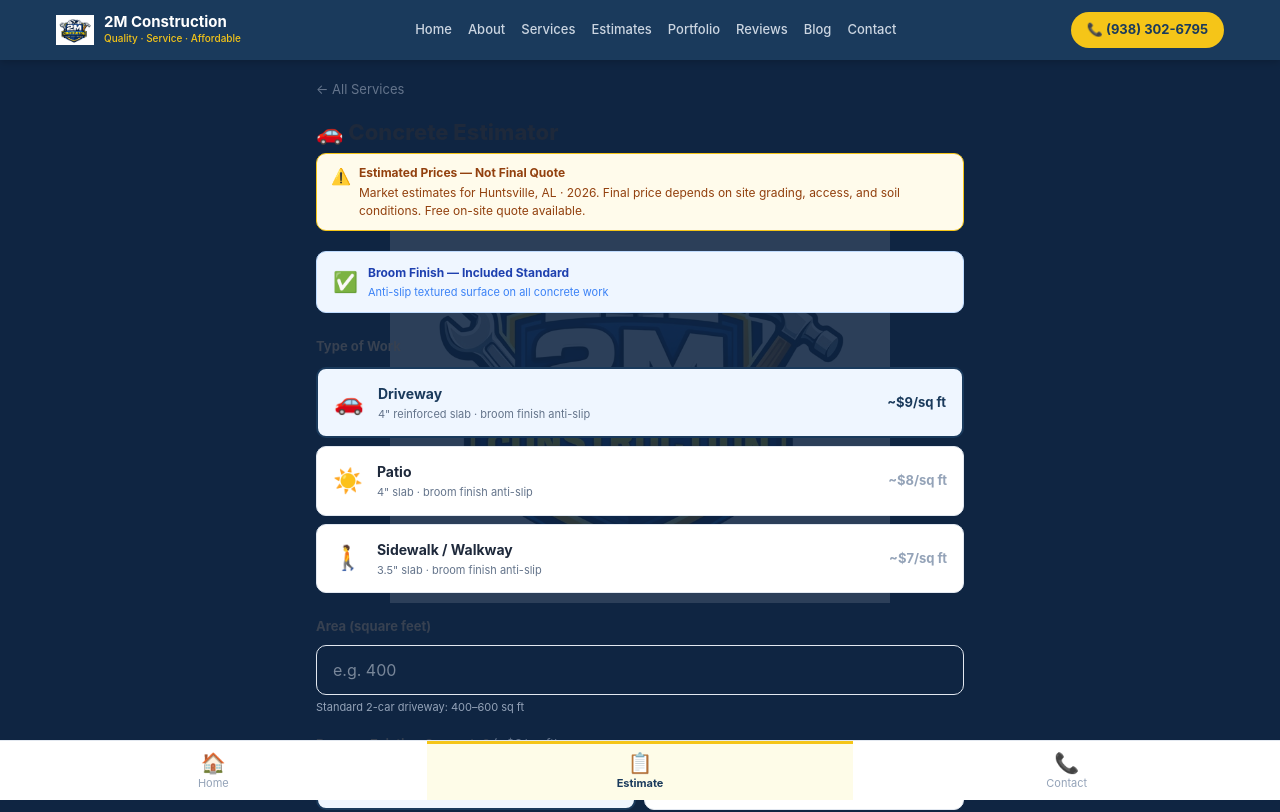
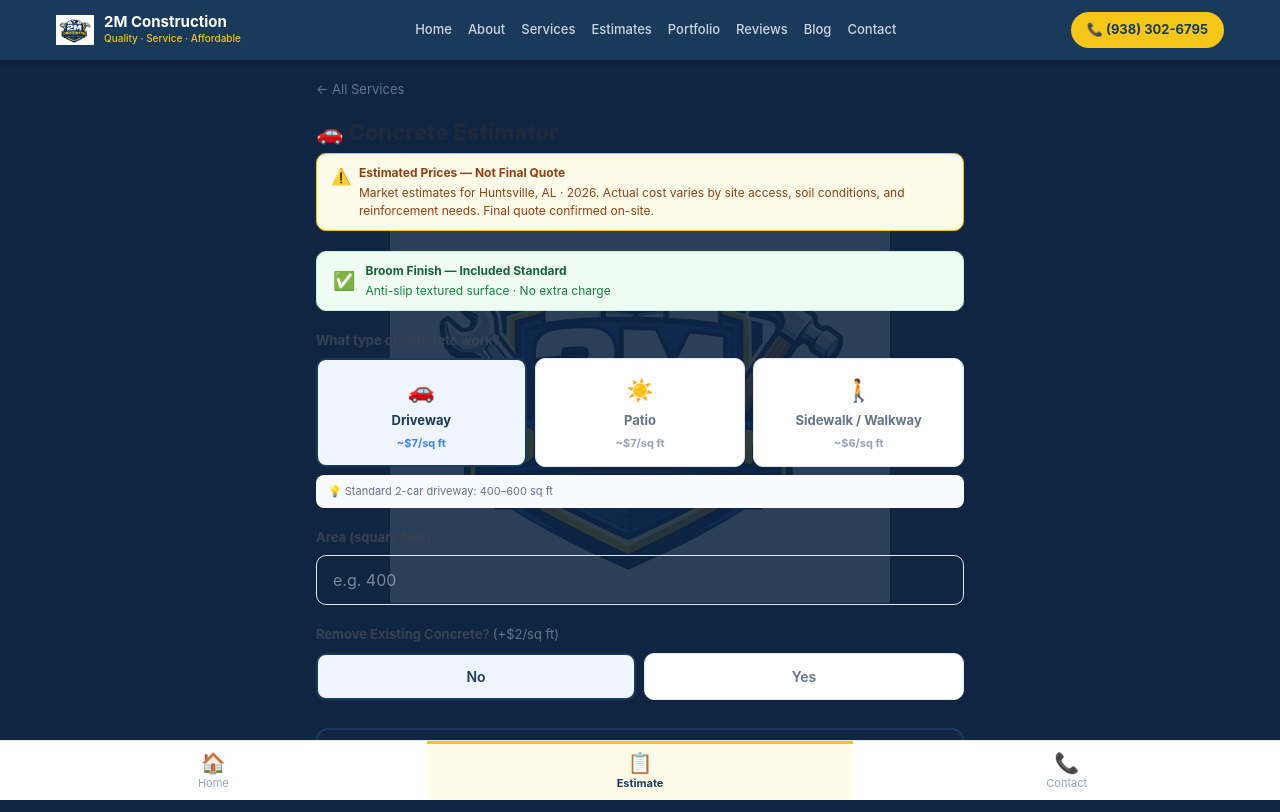
Before and after one commit to tomnguyen4484/2m-construction, a Next.js app: page /estimate/concrete in a window 1280 px wide. Shown: the top 812 px of the page. Built offline with nearby package versions, Linux system fonts and the light colour scheme.

Commit message:
fix: recalibrate all estimate pricing - fence formula bug fix, concrete lower, deck railing/stairs, painting/flooring/drywall adjustments

```diff
--- a/app/estimate/concrete/page.tsx
+++ b/app/estimate/concrete/page.tsx
@@ -4,11 +4,14 @@ import Link from 'next/link';
 
 type Job = 'driveway' | 'patio' | 'sidewalk';
 
+// Huntsville, AL market rates 2026 — plain concrete, broom finish
 const JOBS: Record<Job, { label: string; icon: string; desc: string; perSqft: number; placeholder: string; tip: string }> = {
-  driveway: { label: 'Driveway',          icon: '🚗', desc: '4" reinforced slab · broom finish anti-slip', perSqft: 9,   placeholder: 'e.g. 400', tip: 'Standard 2-car driveway: 400–600 sq ft' },
-  patio:    { label: 'Patio',             icon: '☀️', desc: '4" slab · broom finish anti-slip',            perSqft: 8,   placeholder: 'e.g. 200', tip: 'Average patio: 150–300 sq ft' },
-  sidewalk: { label: 'Sidewalk / Walkway',icon: '🚶', desc: '3.5" slab · broom finish anti-slip',          perSqft: 7,   placeholder: 'e.g. 100', tip: 'Standard width: 3–4 ft. Multiply length × width' },
+  driveway: { label: 'Driveway',           icon: '🚗', desc: '4" reinforced slab · broom finish anti-slip', perSqft: 7,   placeholder: 'e.g. 400', tip: 'Standard 2-car driveway: 400–600 sq ft' },
+  patio:    { label: 'Patio',              icon: '☀️', desc: '4" slab · broom finish anti-slip',            perSqft: 6.5, placeholder: 'e.g. 200', tip: 'Average patio: 150–300 sq ft' },
+  sidewalk: { label: 'Sidewalk / Walkway', icon: '🚶', desc: '3.5" slab · broom finish anti-slip',          perSqft: 6,   placeholder: 'e.g. 100', tip: 'Standard width: 3–4 ft. Multiply length × width' },
 };
+
+const DEMO_PER = 2; // $/sqft demolition
 
 function fmt(n: number) { return '$' + Math.round(n).toLocaleString(); }
 
@@ -22,7 +25,7 @@ export default function ConcreteEstimator() {
 
   const sf        = Number(sqft) || 0;
   const concrete  = sf * JOBS[job].perSqft;
-  const demoCost  = demo === 'yes' ? sf * 3 : 0;
+  const demoCost  = demo === 'yes' ? sf * DEMO_PER : 0;
   const total     = concrete + demoCost;
   const hasResult = sf > 0;
 
@@ -31,7 +34,7 @@ export default function ConcreteEstimator() {
     try {
       await fetch('/api/contact', {
         method: 'POST', headers: { 'Content-Type': 'application/json' },
-        body: JSON.stringify({ name: form.name, phone: form.phone, email: form.email, service: 'Concrete', estimate: fmt(total), note: form.note }),
+        body: JSON.stringify({ name: form.name, phone: form.phone, email: form.email, service: 'Concrete – ' + JOBS[job].label, estimate: fmt(total), note: form.note }),
       });
       setSent(true);
     } catch { setSent(true); }
@@ -55,53 +58,50 @@ export default function ConcreteEstimator() {
         🚗 Concrete Estimator
       </h1>
 
+      {/* Disclaimer */}
       <div style={{ background:'#FFFBEB', border:'1px solid #F5C518', borderRadius:'10px', padding:'10px 14px', marginBottom:'20px', display:'flex', gap:'8px' }}>
         <span>⚠️</span>
         <div>
           <p style={{ fontSize:'12px', color:'#92400E', margin:0, fontWeight:700 }}>Estimated Prices — Not Final Quote</p>
           <p style={{ fontSize:'12px', color:'#92400E', margin:'2px 0 0', lineHeight:1.5 }}>
-            Market estimates for Huntsville, AL · 2026. Final price depends on site grading, access, and soil conditions. Free on-site quote available.
+            Market estimates for Huntsville, AL · 2026. Actual cost varies by site access, soil conditions, and reinforcement needs. Final quote confirmed on-site.
           </p>
         </div>
       </div>
 
-      {/* Fixed finish badge */}
-      <div style={{ background:'#EFF6FF', border:'1px solid #BFDBFE', borderRadius:'10px', padding:'12px 16px', marginBottom:'24px', display:'flex', alignItems:'center', gap:'10px' }}>
-        <span style={{ fontSize:'20px' }}>✅</span>
+      {/* Finish badge */}
+      <div style={{ background:'#F0FDF4', border:'1px solid #BBF7D0', borderRadius:'10px', padding:'10px 16px', marginBottom:'20px', display:'flex', gap:'10px', alignItems:'center' }}>
+        <span style={{ fontSize:'18px' }}>✅</span>
         <div>
-          <p style={{ fontSize:'12px', color:'#1E40AF', fontWeight:700, margin:'0 0 2px' }}>Broom Finish — Included Standard</p>
-          <p style={{ fontSize:'11px', color:'#3B82F6', margin:0 }}>Anti-slip textured surface on all concrete work</p>
+          <p style={{ fontSize:'12px', color:'#166534', fontWeight:700, margin:0 }}>Broom Finish — Included Standard</p>
+          <p style={{ fontSize:'12px', color:'#15803D', margin:'2px 0 0' }}>Anti-slip textured surface · No extra charge</p>
         </div>
       </div>
 
       {/* Job type */}
-      <div style={{ marginBottom:'24px' }}>
-        <label style={{ display:'block', fontSize:'13px', fontWeight:700, color:'#374151', marginBottom:'10px' }}>
-          Type of Work
+      <div style={{ marginBottom:'20px' }}>
+        <label style={{ display:'block', fontSize:'13px', fontWeight:700, color:'#374151', marginBottom:'8px' }}>
+          What type of concrete work?
         </label>
-        <div style={{ display:'grid', gridTemplateColumns:'1fr', gap:'8px' }}>
+        <div style={{ display:'grid', gridTemplateColumns:'1fr 1fr 1fr', gap:'8px' }}>
           {(Object.entries(JOBS) as [Job, typeof JOBS[Job]][]).map(([key, info]) => (
-            <button key={key} onClick={() => { setJob(key); setSqft(''); }}
-              style={{ padding:'14px 16px', borderRadius:'10px', textAlign:'left', cursor:'pointer',
+            <button key={key} onClick={() => setJob(key)}
+              style={{ padding:'14px 8px', borderRadius:'10px', fontSize:'13px', fontWeight:700, cursor:'pointer', textAlign:'center',
                 border: job===key ? '2px solid #1A3A5C' : '1.5px solid #E2E8F0',
                 background: job===key ? '#EFF6FF' : '#fff',
-                display:'flex', alignItems:'center', gap:'14px' }}>
-              <span style={{ fontSize:'24px' }}>{info.icon}</span>
-              <div style={{ flex:1 }}>
-                <div style={{ fontWeight:700, fontSize:'14px', color: job===key ? '#1A3A5C' : '#1E293B' }}>{info.label}</div>
-                <div style={{ fontSize:'11px', color:'#64748B', marginTop:'2px' }}>{info.desc}</div>
-              </div>
-              <div style={{ textAlign:'right', flexShrink:0 }}>
-                <div style={{ fontSize:'13px', color: job===key ? '#1A3A5C' : '#94A3B8', fontWeight:700 }}>
-                  ~{fmt(info.perSqft)}/sq ft
-                </div>
-              </div>
+                color: job===key ? '#1A3A5C' : '#64748B' }}>
+              <div style={{ fontSize:'22px', marginBottom:'4px' }}>{info.icon}</div>
+              {info.label}
+              <div style={{ fontSize:'11px', marginTop:'4px', color: job===key ? '#3B82F6' : '#94A3B8' }}>~{fmt(info.perSqft)}/sq ft</div>
             </button>
           ))}
         </div>
+        <p style={{ fontSize:'11px', color:'#64748B', margin:'8px 0 0', background:'#F8FAFC', padding:'8px 12px', borderRadius:'8px' }}>
+          💡 {JOBS[job].tip}
+        </p>
       </div>
 
-      {/* Size */}
+      {/* Area input */}
       <div style={{ marginBottom:'20px' }}>
         <label style={{ display:'block', fontSize:'13px', fontWeight:700, color:'#374151', marginBottom:'8px' }}>
           Area (square feet)
@@ -112,13 +112,12 @@ export default function ConcreteEstimator() {
           style={{ width:'100%', border:'1.5px solid #E2E8F0', borderRadius:'10px', padding:'12px 16px', fontSize:'16px', outline:'none', boxSizing:'border-box' as const }}
           placeholder={JOBS[job].placeholder}
         />
-        <p style={{ fontSize:'11px', color:'#94A3B8', margin:'4px 0 0' }}>{JOBS[job].tip}</p>
       </div>
 
       {/* Demo */}
       <div style={{ marginBottom:'28px' }}>
         <label style={{ display:'block', fontSize:'13px', fontWeight:700, color:'#374151', marginBottom:'8px' }}>
-          Remove Existing Concrete? <span style={{ fontWeight:400, color:'#64748B' }}>(+$3/sq ft)</span>
+          Remove Existing Concrete? <span style={{ fontWeight:400, color:'#64748B' }}>(+$2/sq ft)</span>
         </label>
         <div style={{ display:'grid', gridTemplateColumns:'1fr 1fr', gap:'8px' }}>
           {[['no','No'],['yes','Yes']].map(([v,l]) => (
@@ -138,16 +137,14 @@ export default function ConcreteEstimator() {
         <div style={{ background:'linear-gradient(135deg,#1A3A5C,#0F2542)', borderRadius:'16px', padding:'24px', marginBottom:'20px', color:'#fff' }}>
           <h2 style={{ fontWeight:800, fontSize:'18px', margin:'0 0 8px' }}>Estimate Breakdown</h2>
           <p style={{ fontSize:'12px', color:'rgba(255,255,255,0.5)', margin:'0 0 16px' }}>
-            {JOBS[job].label} · Broom finish · {sqft} sq ft
+            {JOBS[job].label} · {JOBS[job].desc}
           </p>
           <div style={{ display:'flex', justifyContent:'space-between', fontSize:'14px', marginBottom:'10px' }}>
-            <span style={{ color:'rgba(255,255,255,0.7)' }}>{sqft} sq ft × {fmt(JOBS[job].perSqft)}/sq ft</span>
-            <span>{fmt(concrete)}</span>
+            <span style={{ color:'rgba(255,255,255,0.7)' }}>{sqft} sq ft × {fmt(JOBS[job].perSqft)}/sq ft</span><span>{fmt(concrete)}</span>
           </div>
           {demo === 'yes' && (
             <div style={{ display:'flex', justifyContent:'space-between', fontSize:'14px', marginBottom:'10px' }}>
-              <span style={{ color:'rgba(255,255,255,0.7)' }}>Demo & Removal</span>
-              <span>{fmt(demoCost)}</span>
+              <span style={{ color:'rgba(255,255,255,0.7)' }}>Demo & Removal</span><span>{fmt(demoCost)}</span>
             </div>
           )}
           <div style={{ display:'flex', justifyContent:'space-between', fontWeight:800, fontSize:'18px', borderTop:'1px solid rgba(255,255,255,0.2)', paddingTop:'12px', marginTop:'4px' }}>
@@ -156,7 +153,7 @@ export default function ConcreteEstimator() {
           </div>
 
           {(() => {
-            const marketAvg = Math.round(total / 0.9 / 100) * 100;
+            const marketAvg = Math.round(total / 0.88 / 100) * 100;
             const savings = marketAvg - Math.round(total);
             return (
               <div style={{ background:'rgba(245,197,24,0.1)', borderRadius:'10px', padding:'12px 16px', marginTop:'12px', display:'flex', justifyContent:'space-between', alignItems:'center', border:'1px solid rgba(245,197,24,0.2)' }}>
@@ -173,7 +170,7 @@ export default function ConcreteEstimator() {
           })()}
 
           <p style={{ fontSize:'11px', color:'rgba(255,255,255,0.4)', margin:'12px 0 0' }}>
-            * Estimate based on Huntsville, AL market rates 2026. Final quote confirmed on-site.
+            * Estimate based on Huntsville, AL market rates 2026. Decorative/stamped concrete quoted separately. Final quote confirmed on-site.
           </p>
         </div>
       )}
--- a/app/estimate/deck/page.tsx
+++ b/app/estimate/deck/page.tsx
@@ -12,11 +12,11 @@ const MATERIALS: Record<Material, { label: string; icon: string; perSqft: number
 
 const RAILINGS: Record<Railing, { label: string; perLft: number }> = {
   none:  { label: 'No Railing',    perLft: 0  },
-  wood:  { label: 'Wood Railing',  perLft: 16 },
-  cable: { label: 'Cable Railing', perLft: 50 },
+  wood:  { label: 'Wood Railing',  perLft: 22 },
+  cable: { label: 'Cable Railing', perLft: 90 },
 };
 
-const STAIR_COST = 315;
+const STAIR_COST = 550;
 
 function fmt(n: number) { return '$' + Math.round(n).toLocaleString(); }
 
--- a/app/estimate/drywall/page.tsx
+++ b/app/estimate/drywall/page.tsx
@@ -6,8 +6,8 @@ type Scope = 'repair' | 'room' | 'full';
 
 const SCOPES: Record<Scope, { label: string; icon: string; desc: string; unit: string; placeholder: string; perUnit: number; unitLabel: string }> = {
   repair: { label: 'Small Repair',   icon: '🔧', desc: 'Holes, cracks, water damage patches', unit: 'sqft', placeholder: 'e.g. 10', perUnit: 12,  unitLabel: 'sq ft of damage' },
-  room:   { label: 'New Room',       icon: '🚪', desc: 'Single room — new drywall, tape, mud, texture', unit: 'sqft', placeholder: 'e.g. 400', perUnit: 3.5, unitLabel: 'sq ft of wall area' },
-  full:   { label: 'Full House',     icon: '🏠', desc: 'Entire home — all walls and ceilings', unit: 'sqft', placeholder: 'e.g. 1800', perUnit: 2.8, unitLabel: 'sq ft of living area' },
+  room:   { label: 'New Room',       icon: '🚪', desc: 'Single room — new drywall, tape, mud, texture', unit: 'sqft', placeholder: 'e.g. 400', perUnit: 3.0, unitLabel: 'sq ft of wall area' },
+  full:   { label: 'Full House',     icon: '🏠', desc: 'Entire home — all walls and ceilings', unit: 'sqft', placeholder: 'e.g. 1800', perUnit: 2.5, unitLabel: 'sq ft of living area' },
 };
 
 function fmt(n: number) { return '$' + Math.round(n).toLocaleString(); }
--- a/app/estimate/fence/page.tsx
+++ b/app/estimate/fence/page.tsx
@@ -2,12 +2,11 @@
 import { useState } from 'react';
 import Link from 'next/link';
 
-// Fixed: Pine Dog-ear 6ft
-const MAT_PER   = 6;   // $/sq ft material
-const LABOR_PER = 9;   // $/linear ft labor
-const HEIGHT    = 6;   // ft
-const GATE_COST = 500; // $ per gate
-const DEMO_PER  = 2.7; // $/linear ft demo
+// Pine Dog-ear 6ft — per LINEAR FOOT pricing (not per sqft)
+const MAT_PER_LFT = 11;  // $/lft all materials (pickets + posts + rails + hardware)
+const LABOR_PER   = 10;  // $/lft labor & installation
+const GATE_COST   = 450; // $ per gate
+const DEMO_PER    = 2.5; // $/lft demolition
 
 const OTHER_TYPES = [
   { label: 'Cedar Wood',              icon: '🌲' },
@@ -22,21 +21,21 @@ const OTHER_TYPES = [
 function fmt(n: number) { return '$' + Math.round(n).toLocaleString(); }
 
 export default function FenceEstimator() {
-  const [length, setLength]       = useState('');
-  const [gates, setGates]         = useState('1');
-  const [demo, setDemo]           = useState('no');
+  const [length, setLength]           = useState('');
+  const [gates, setGates]             = useState('1');
+  const [demo, setDemo]               = useState('no');
   const [showContact, setShowContact] = useState(false);
-  const [form, setForm]           = useState({ name: '', phone: '', email: '', note: '' });
-  const [sent, setSent]           = useState(false);
+  const [form, setForm]               = useState({ name: '', phone: '', email: '', note: '' });
+  const [sent, setSent]               = useState(false);
 
-  const ft       = Number(length) || 0;
-  const gt       = Number(gates)  || 0;
-  const matCost  = ft * HEIGHT * MAT_PER;
-  const laborCost= ft * LABOR_PER;
-  const gateCost = gt * GATE_COST;
-  const demoCost = demo === 'yes' ? ft * DEMO_PER : 0;
-  const total    = matCost + laborCost + gateCost + demoCost;
-  const hasResult= ft > 0;
+  const ft        = Number(length) || 0;
+  const gt        = Number(gates)  || 0;
+  const matCost   = ft * MAT_PER_LFT;
+  const laborCost = ft * LABOR_PER;
+  const gateCost  = gt * GATE_COST;
+  const demoCost  = demo === 'yes' ? ft * DEMO_PER : 0;
+  const total     = matCost + laborCost + gateCost + demoCost;
+  const hasResult = ft > 0;
 
   async function submitQuote() {
     if (!form.name || !form.phone) return;
@@ -73,8 +72,7 @@ export default function FenceEstimator() {
         <div>
           <p style={{ fontSize:'12px', color:'#92400E', margin:0, fontWeight:700 }}>Estimated Prices — Not Live Data</p>
           <p style={{ fontSize:'12px', color:'#92400E', margin:'2px 0 0', lineHeight:1.5 }}>
-            Market estimates for Huntsville, AL area. Material prices sourced from Home Depot Huntsville, AL.
-            Final quote confirmed on-site. <strong>Stain/paint not included.</strong>
+            Market estimates for Huntsville, AL area. Final quote confirmed on-site. <strong>Stain/paint not included.</strong>
           </p>
         </div>
       </div>
@@ -86,7 +84,7 @@ export default function FenceEstimator() {
           <span style={{ fontSize:'13px', color:'#1D4ED8' }}>🌲 Pine Wood</span>
           <span style={{ fontSize:'13px', color:'#1D4ED8' }}>📐 Dog-ear Style</span>
           <span style={{ fontSize:'13px', color:'#1D4ED8' }}>📏 6 ft height</span>
-          <span style={{ fontSize:'13px', color:'#1D4ED8' }}>🚪 $500 / gate</span>
+          <span style={{ fontSize:'13px', color:'#1D4ED8' }}>🚪 $450 / gate</span>
         </div>
       </div>
 
@@ -107,7 +105,7 @@ export default function FenceEstimator() {
       {/* Gates */}
       <div style={{ marginBottom:'20px' }}>
         <label style={{ display:'block', fontSize:'13px', fontWeight:700, color:'#374151', marginBottom:'8px' }}>
-          Number of Gates <span style={{ fontWeight:400, color:'#64748B' }}>(+$500 each)</span>
+          Number of Gates <span style={{ fontWeight:400, color:'#64748B' }}>(+$450 each)</span>
         </label>
         <div style={{ display:'grid', gridTemplateColumns:'repeat(4,1fr)', gap:'8px' }}>
           {['0','1','2','3'].map(n => (
@@ -125,7 +123,7 @@ export default function FenceEstimator() {
       {/* Demo */}
       <div style={{ marginBottom:'28px' }}>
         <label style={{ display:'block', fontSize:'13px', fontWeight:700, color:'#374151', marginBottom:'8px' }}>
-          Remove Existing Fence? <span style={{ fontWeight:400, color:'#64748B' }}>(+$2.70/ft)</span>
+          Remove Existing Fence? <span style={{ fontWeight:400, color:'#64748B' }}>(+$2.50/ft)</span>
         </label>
         <div style={{ display:'grid', gridTemplateColumns:'1fr 1fr', gap:'8px' }}>
           {[['no','No'],['yes','Yes']].map(([v,l]) => (
@@ -148,14 +146,14 @@ export default function FenceEstimator() {
             Pine Dog-ear · 6 ft · {length} linear ft
           </p>
           <div style={{ display:'flex', justifyContent:'space-between', fontSize:'14px', marginBottom:'10px' }}>
-            <span style={{ color:'rgba(255,255,255,0.7)' }}>Materials</span><span>{fmt(matCost)}</span>
+            <span style={{ color:'rgba(255,255,255,0.7)' }}>Materials (pickets, posts, rails)</span><span>{fmt(matCost)}</span>
           </div>
           <div style={{ display:'flex', justifyContent:'space-between', fontSize:'14px', marginBottom:'10px' }}>
             <span style={{ color:'rgba(255,255,255,0.7)' }}>Labor & Installation</span><span>{fmt(laborCost)}</span>
           </div>
           {gt > 0 && (
             <div style={{ display:'flex', justifyContent:'space-between', fontSize:'14px', marginBottom:'10px' }}>
-              <span style={{ color:'rgba(255,255,255,0.7)' }}>Gates ({gt}× $500)</span><span>{fmt(gateCost)}</span>
+              <span style={{ color:'rgba(255,255,255,0.7)' }}>Gates ({gt}× $450)</span><span>{fmt(gateCost)}</span>
             </div>
           )}
           {demo === 'yes' && (
@@ -168,9 +166,8 @@ export default function FenceEstimator() {
             <span style={{ color:'#F5C518' }}>{fmt(total)}</span>
           </div>
 
-          {/* Savings vs market */}
           {(() => {
-            const marketAvg = Math.round(total / 0.9 / 100) * 100;
+            const marketAvg = Math.round(total / 0.88 / 100) * 100;
             const savings = marketAvg - Math.round(total);
             return (
               <div style={{ background:'rgba(245,197,24,0.1)', borderRadius:'10px', padding:'12px 16px', marginTop:'12px', display:'flex', justifyContent:'space-between', alignItems:'center', border:'1px solid rgba(245,197,24,0.2)' }}>
--- a/app/estimate/flooring/page.tsx
+++ b/app/estimate/flooring/page.tsx
@@ -7,7 +7,7 @@ type FloorMat = 'lvp_std' | 'hardwood_oak' | 'tile_ceramic';
 const MATERIALS: Record<FloorMat, { label: string; icon: string; materialPer: number; laborPer: number; desc: string }> = {
   lvp_std:      { label: 'LVP – Standard',   icon: '🟫', materialPer: 2.25, laborPer: 2.75, desc: '6 mil wear layer, waterproof, easy maintenance' },
   hardwood_oak: { label: 'Hardwood – Oak',   icon: '🌳', materialPer: 5.40, laborPer: 4.50, desc: 'Classic 3/4" solid oak, can be refinished' },
-  tile_ceramic: { label: 'Tile – Ceramic',   icon: '⬜', materialPer: 1.80, laborPer: 6.30, desc: 'Durable, water-resistant, great for bathrooms & kitchens' },
+  tile_ceramic: { label: 'Tile – Ceramic',   icon: '⬜', materialPer: 1.60, laborPer: 5.00, desc: 'Durable, water-resistant, great for bathrooms & kitchens' },
 };
 
 function fmt(n: number) { return '$' + Math.round(n).toLocaleString(); }
--- a/app/estimate/painting/page.tsx
+++ b/app/estimate/painting/page.tsx
@@ -5,8 +5,8 @@ import Link from 'next/link';
 type PaintType = 'interior_walls' | 'exterior' | 'epoxy_floor';
 
 const TYPES: Record<PaintType, { label: string; icon: string; basePer: number; desc: string; placeholder: string }> = {
-  interior_walls: { label: 'Interior Walls',     icon: '🏠', basePer: 2.25, desc: 'Walls only · Standard paint · 2 coats', placeholder: 'e.g. 1200' },
-  exterior:       { label: 'Exterior Painting',   icon: '🏡', basePer: 3.15, desc: 'All exterior surfaces · 2 coats',         placeholder: 'e.g. 2000' },
+  interior_walls: { label: 'Interior Walls',     icon: '🏠', basePer: 2.50, desc: 'Walls only · Standard paint · 2 coats', placeholder: 'e.g. 1200' },
+  exterior:       { label: 'Exterior Painting',   icon: '🏡', basePer: 3.50, desc: 'All exterior surfaces · 2 coats',         placeholder: 'e.g. 2000' },
   epoxy_floor:    { label: 'Epoxy Floor Coating', icon: '⬜', basePer: 4.50, desc: 'Garage / basement floors · 2 coats',       placeholder: 'e.g. 500'  },
 };
 
--- a/app/estimate/roofing/page.tsx
+++ b/app/estimate/roofing/page.tsx
@@ -203,7 +203,7 @@ export default function RoofingEstimator() {
           <input value={form.name} onChange={e => setForm({...form, name:e.target.value})}
             style={{ width:'100%', border:'1.5px solid #E2E8F0', borderRadius:'10px', padding:'12px 16px', fontSize:'16px', marginBottom:'10px', boxSizing:'border-box' as const }} placeholder="Full name *" />
           <input type="tel" value={form.phone} onChange={e => setForm({...form, phone:e.target.value})}
-            style={{ width:'100%', border:'1.5px solid #E2E8F0', borderRadius:'10px', padding:'12px 16px', fontSize:'16px', marginBottom:'10px', boxSizing:'border-box' as const }} placeholder="Phone number *" />
+            style={{ width:'100%', border:'1.5pxborder:'1.5px solid #E2E8F0', borderRadius:'10px', padding:'12px 16px', fontSize:'16px', marginBottom:'10px', boxSizing:'border-box' as const }} placeholder="Phone number *" />
           <input type="email" value={form.email} onChange={e => setForm({...form, email:e.target.value})}
             style={{ width:'100%', border:'1.5px solid #E2E8F0', borderRadius:'10px', padding:'12px 16px', fontSize:'16px', marginBottom:'10px', boxSizing:'border-box' as const }} placeholder="Email (optional)" />
           <button onClick={submitQuote}
```
Also changed, not shown: 1 other file (tests, documents, lock files or other folders).
